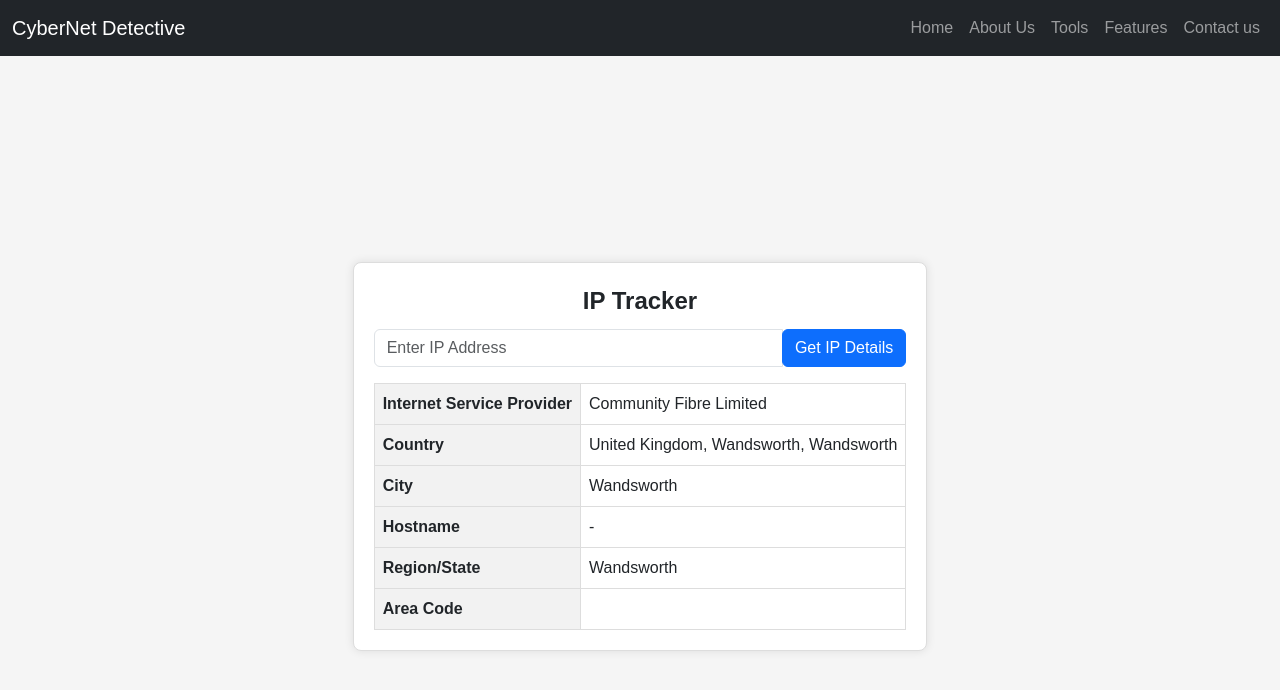
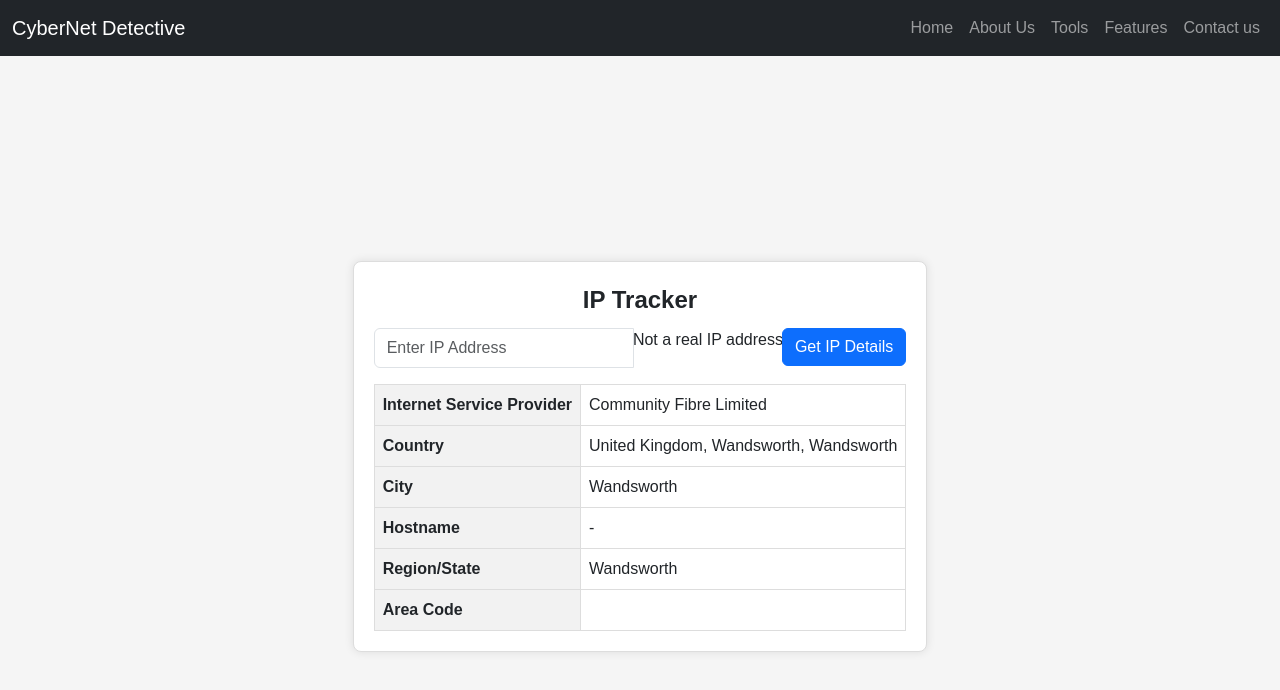
Before and after one commit to YTasheva/CyberNet-Detective, a plain HTML site: page IPTracker.html in a window 1280 px wide. Both pictures are taken after a click on the button "Get IP Details". Drawn offline with nearby package versions, Linux system fonts and the light colour scheme; no server answers.

Commit message:
added a validation to make sure user only inputs ip address

```diff
--- a/IPTracker.html
+++ b/IPTracker.html
@@ -53,7 +53,8 @@
   <div class="title">IP Tracker</div>
 
   <div class="input-group mb-3">
-    <input type="text" class="form-control" placeholder="Enter IP Address" id="search-input">
+    <input type="text" class="form-control" placeholder="Enter IP Address" id="search-input" >
+    <p id="trueValue"></p>
     <div class="input-group-append">
       <button class="btn btn-primary" type="button" id="search-button">Get IP Details</button>
     </div>
--- a/assets/scripts/iptracker.js
+++ b/assets/scripts/iptracker.js
@@ -1,17 +1,22 @@
 
-$(function() {
-    $('#search-button').on('click', function(event){
+$(function () {
+    $('#search-button').on('click', function (event) {
         event.preventDefault();
         var ip = $('#search-input').val();
-        getIP();
+        var ipaddress =  /^(([0-9]|[1-9][0-9]|1[0-9]{2}|2[0-4][0-9]|25[0-5])\.){3}([0-9]|[1-9][0-9]|1[0-9]{2}|2[0-4][0-9]|25[0-5])$/;
+        if (ipaddress.test(ip)) {
+            getIP(ip);
+        }
+        else {
+            $('#trueValue').text('Not a real IP address');
+
+        }
     });
-
-
 
 
 });
 
-function getIP(ip){
+function getIP(ip) {
     const settings = {
         async: true,
         crossDomain: true,
@@ -25,13 +30,16 @@ function getIP(ip){
 
     $.ajax(settings).done(function (response) {
         console.log(response);
+
+
             /* Loop through response result */
-        jQuery.each( response.result, function( title, value ) {
-            if (value == true){
+
+            jQuery.each(response.result, function (title, value) {
+                if (value == true) {
                     var p = $('<p>').text(title + ": ");
                     var icon = $('<img>').attr('src', 'assets/Images/icons8-check-50.png');
                     p.append(icon)
-            } else{
+                } else {
                     var p = $('<p>').text(title + ": ");
                     var icon = $('<img>').attr('src', 'assets/Images/icons8-cross-50.png');
                     p.append(icon)
@@ -39,12 +47,14 @@ function getIP(ip){
                 $('body').append(p)
                 return
             });
+
+
     });
 
 
 }
 
-function old(){
+function old() {
 
 
 
```
Also changed, not shown: 1 other file. Lines whose indentation alone changed are shown as unchanged.
